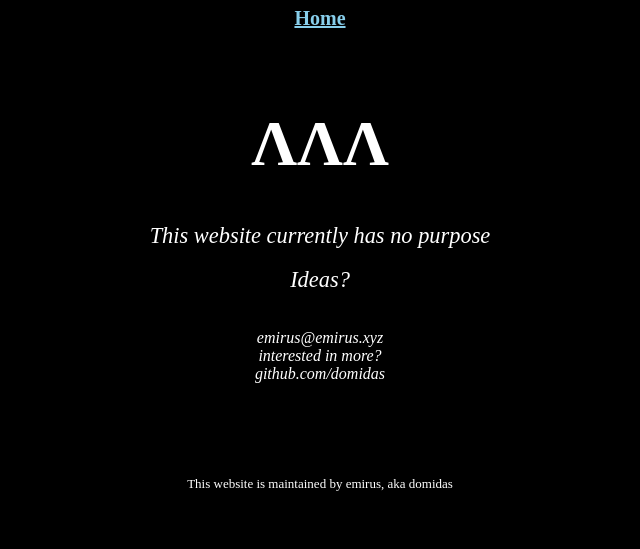
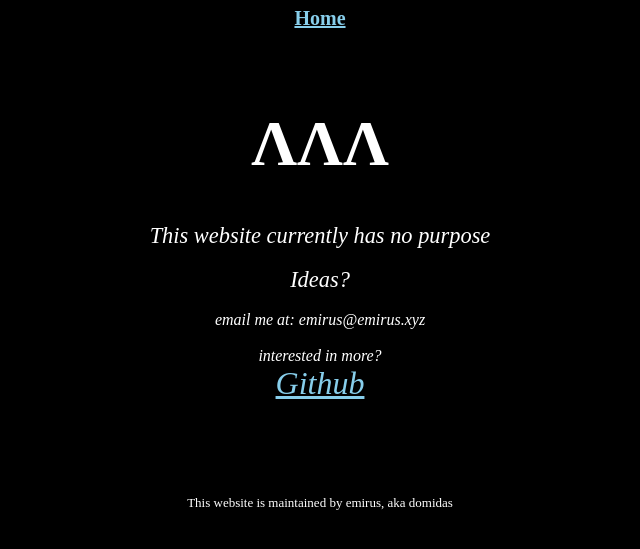
Before and after one commit to domidas/domidas.github.io, a Jekyll site: the page built from about.md, in a window 1280 px wide. Shown: the top 549 px of the page, without its empty margins (320-960 px from the left). Built offline with Jekyll 4.4.1, drawn with Linux system fonts in a browser that asks for light colours; our own code applies the rules of GitHub Pages for plain Markdown files.

Commit message:
Update about.md

```diff
--- a/about.md
+++ b/about.md
@@ -41,12 +41,12 @@ permalink: /about/
 
     <i style="color:white;font-size:140%;">Ideas?</i>
 
-    <br> <br> <br>
+    <br> <br>
 
     <address>
-      emirus@emirus.xyz <br>
+      email me at: emirus@emirus.xyz <br> <br>
       interested in more? <br>
-      github.com/domidas
+      <a href="github.com/domidas">Github</a>
     </address>
 
   </BODY>
```
